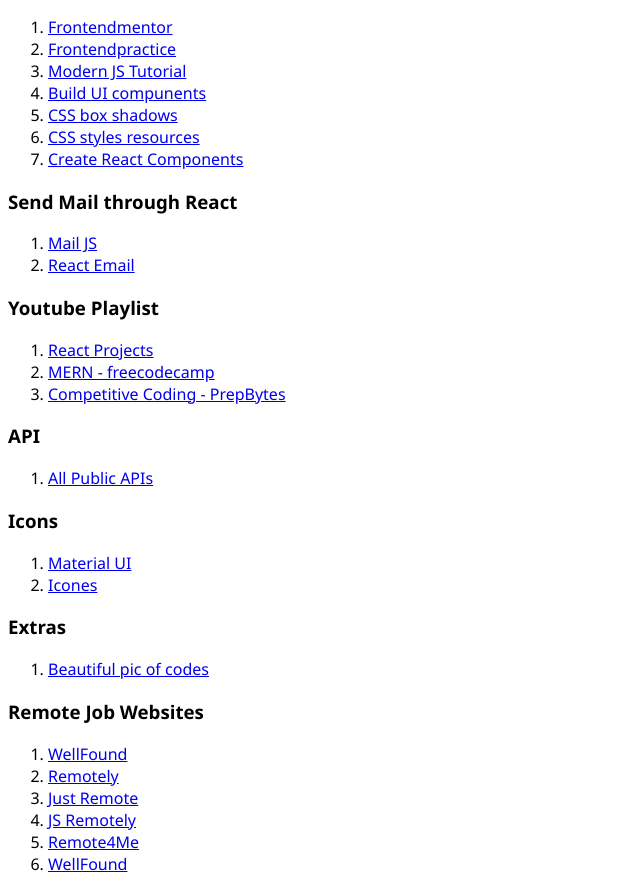
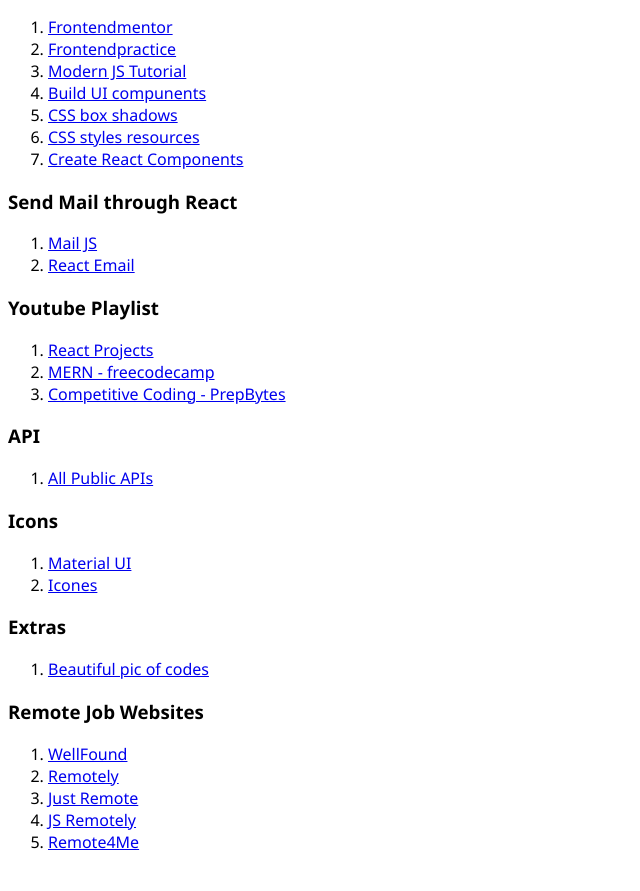
Before and after one commit to ankit-suman-07/frontend-resources, a plain HTML site: page index.html in a window 1280 px wide. Shown: the part 175-1066 px from the top of the page, without its empty margins (0-640 px from the left). After the commit the page ends 1044 px from the top, so only its background shows below. Drawn offline with Linux system fonts and the light colour scheme.

Commit message:
Update index.html

```diff
--- a/index.html
+++ b/index.html
@@ -107,9 +107,6 @@
         <li>
             <a href="https://remote4me.com/">Remote4Me</a>
         </li>
-        <li>
-            <a href="https://wellfound.com/jobs">WellFound</a>
-        </li>
     </ol>
 </body>
 </html>
```
